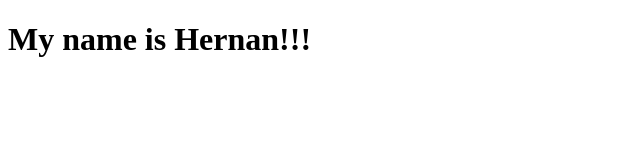
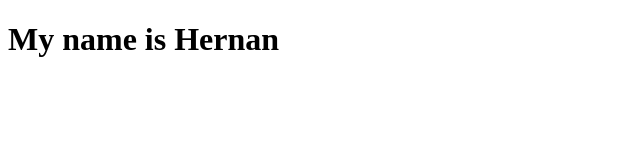
Before and after one commit to HernanMota2016/first-github-project, a plain HTML site: page index.html in a window 1280 px wide. Shown: the full height of the page, 0-640 px from the left. Drawn offline with Linux system fonts and the light colour scheme.

Commit message:
remove exclamation marks

```diff
--- a/index.html
+++ b/index.html
@@ -7,6 +7,6 @@
   <title>Document</title>
 </head>
 <body>
-  <h1> My name is Hernan!!! </h1>
+  <h1> My name is Hernan </h1>
 </body>
 </html>
```
